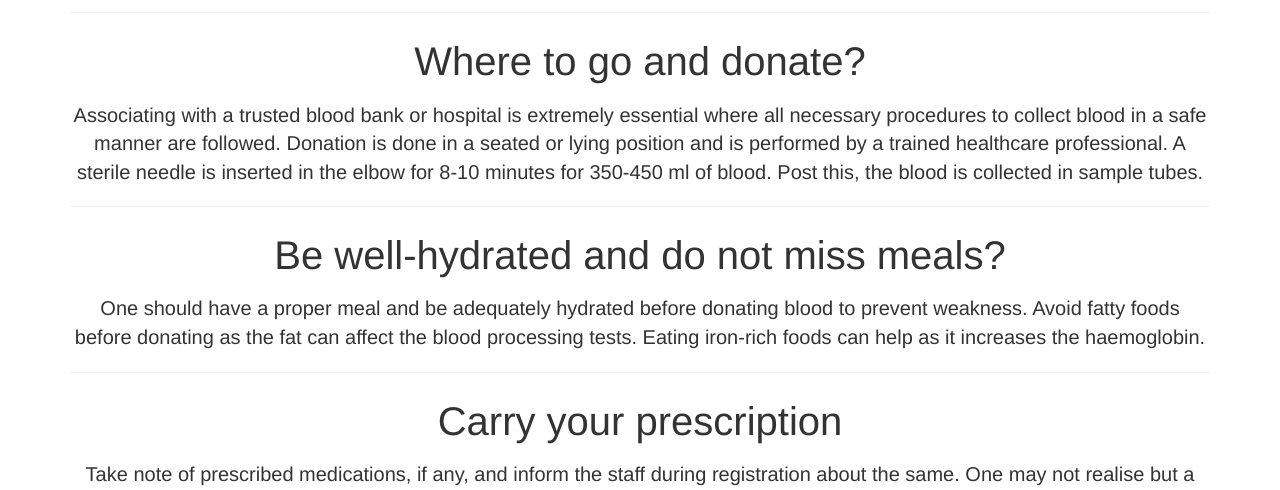
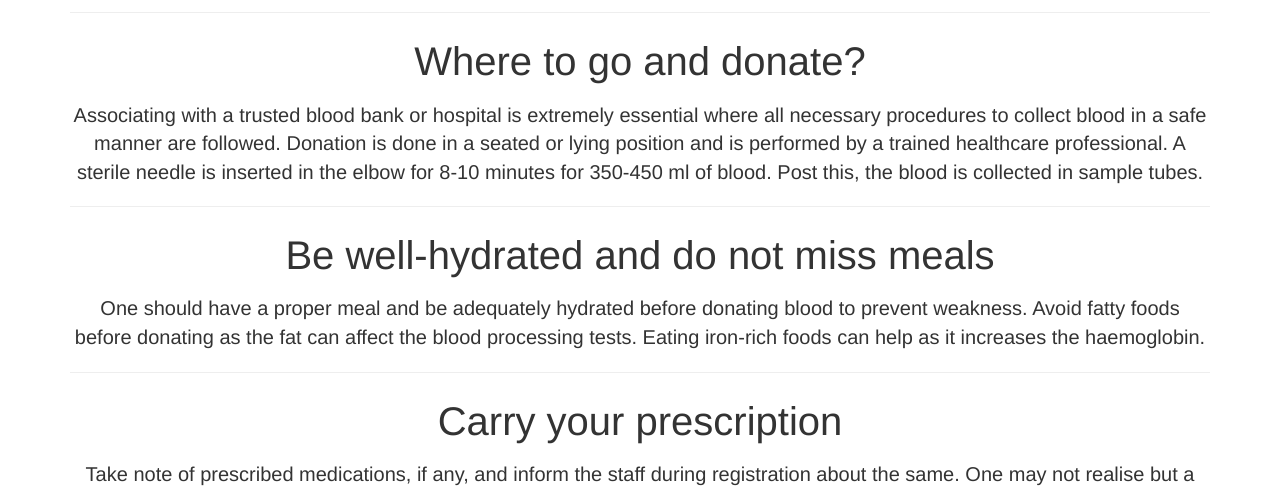
Before and after one commit to KasturiWagh/OBBMS, a Flask app: page /donerINFO in a window 1280 px wide. Shown: the part 646-1136 px from the top of the page. Run offline with Flask 2, Linux system fonts and the light colour scheme; some libraries are stand-ins or nearby versions.

Commit message:
Doner info fixed

```diff
--- a/templates/donerINFO.html
+++ b/templates/donerINFO.html
@@ -40,7 +40,7 @@
         </p>
             <hr>
 
-        <p style="text-align:center; font-size:40px; " >Be well-hydrated and do not miss meals?</p>
+        <p style="text-align:center; font-size:40px; " >Be well-hydrated and do not miss meals</p>
         <p style="text-align:center; font-size:20px;" >
                 One should have a proper meal and be adequately hydrated before donating blood to prevent weakness.
                 Avoid fatty foods before donating as the fat can affect the blood processing tests. Eating iron-rich foods can help as it
```
